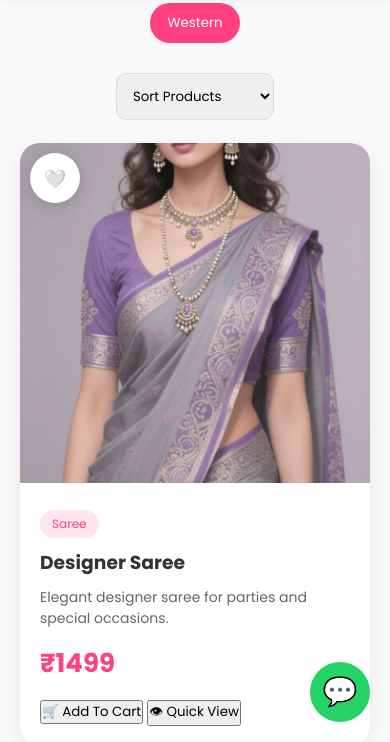
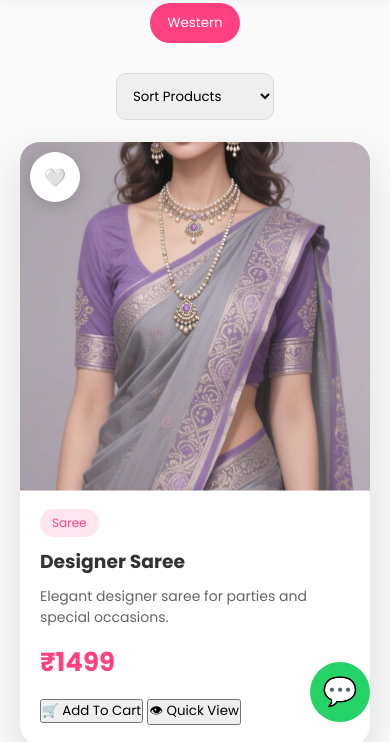
Before and after one commit to shahshubham1/pracssa, a plain HTML site: page index.html in a window 390 px wide. In both pictures the pointer is over the picture 195 px from the left and 2367 px from the top of the page. Shown: the part 2047-2789 px from the top of the page. Drawn offline with Linux system fonts and the light colour scheme.

Commit message:
Update style.css

```diff
--- a/css/style.css
+++ b/css/style.css
@@ -732,4 +732,22 @@
 text-align:center;
 }
 
+.card{
+position:relative;
+overflow:hidden;
 }
+
+.card img{
+transition:.4s;
+}
+
+.card:hover img{
+transform:scale(1.05);
+}
+
+.card:hover{
+transform:translateY(-8px);
+box-shadow:0 15px 40px rgba(0,0,0,.12);
+}
+
+}
```
